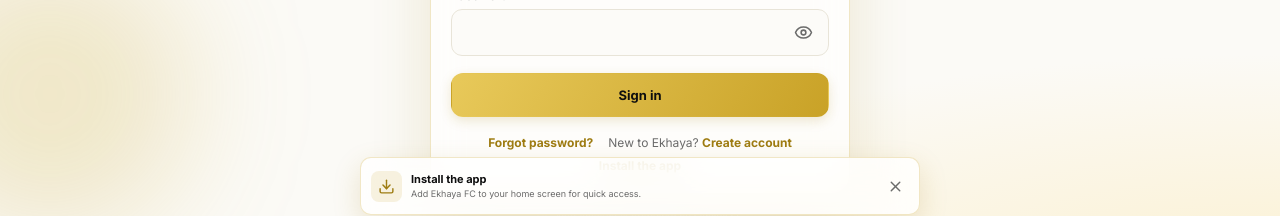
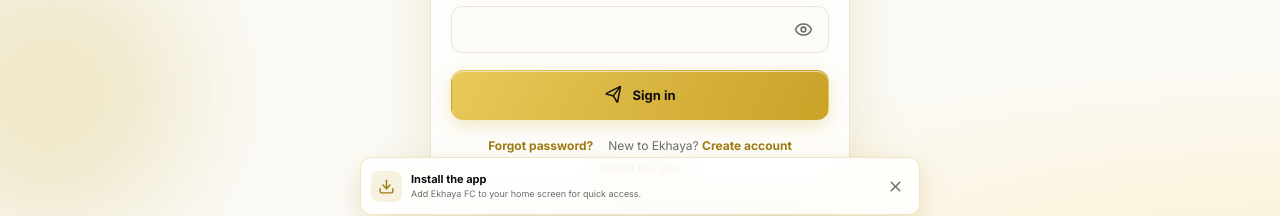
Before and after one commit to bwailafadar-crypto/ekhaya-fc-app, a React (Vite) app: page /#/login in a window 1280 px wide. Shown: the part 506-722 px from the top of the page. Built offline with nearby package versions, Linux system fonts and the light colour scheme; no server answers.

Commit message:
update-38: Telegram-style sign-in

```diff
--- a/src/index.css
+++ b/src/index.css
@@ -1214,3 +1214,52 @@ body::after { bottom: 60px; left: -90px; width: 280px; height: 280px; background
 .nav-item:active { transform: scale(.92); }
 .button, .nav-item { transition: transform 120ms ease, color 160ms ease; }
 @media (prefers-reduced-motion: reduce) { .card, .page-transition, .toast { animation: none; } }
+
+/* ===== Animated sign-in button (update 37) ===== */
+.auth-submit { position: relative; overflow: hidden; isolation: isolate; min-height: 50px; box-shadow: 0 8px 22px rgb(201 162 39 / 32%), inset 0 1px 0 rgb(255 255 255 / 55%); animation: auth-glow 2.8s ease-in-out infinite alternate, auth-pop 420ms cubic-bezier(.2,.9,.3,1.3) both; transition: transform 160ms ease, box-shadow 200ms ease, filter 200ms ease; }
+.auth-submit-label { position: relative; z-index: 2; display: inline-flex; align-items: center; justify-content: center; gap: 8px; }
+/* Gold-white shine sweeping across */
+.auth-submit::before { content: ''; position: absolute; inset: 0; z-index: 1; pointer-events: none; background: linear-gradient(110deg, transparent 32%, rgb(255 255 255 / 60%) 48%, rgb(255 247 214 / 35%) 54%, transparent 68%); transform: translateX(-130%); animation: auth-shine 3.4s ease-in-out infinite; }
+.auth-submit.is-busy::before { animation-duration: 1.1s; }
+.auth-submit:hover:not(:disabled) { transform: translateY(-2px); filter: brightness(1.05); box-shadow: 0 12px 28px rgb(201 162 39 / 42%), inset 0 1px 0 rgb(255 255 255 / 60%); }
+.auth-submit:active:not(:disabled) { transform: translateY(0) scale(.97); }
+.auth-submit:disabled { opacity: .92; cursor: progress; }
+.auth-ripple { position: absolute; z-index: 1; width: 16px; height: 16px; margin: -8px 0 0 -8px; pointer-events: none; border-radius: 50%; background: radial-gradient(circle, rgb(255 255 255 / 75%), rgb(255 236 170 / 35%) 60%, transparent 70%); animation: auth-ripple 600ms ease-out forwards; }
+@keyframes auth-shine { 0%, 50% { transform: translateX(-130%); } 100% { transform: translateX(130%); } }
+@keyframes auth-glow { from { box-shadow: 0 6px 18px rgb(201 162 39 / 26%), inset 0 1px 0 rgb(255 255 255 / 55%); } to { box-shadow: 0 10px 30px rgb(232 201 90 / 52%), inset 0 1px 0 rgb(255 255 255 / 65%); } }
+@keyframes auth-pop { from { opacity: 0; transform: translateY(8px) scale(.96); } to { opacity: 1; transform: none; } }
+@keyframes auth-ripple { to { transform: scale(28); opacity: 0; } }
+@media (prefers-reduced-motion: reduce) {
+  .auth-submit, .auth-submit::before, .auth-ripple { animation: none; }
+  .auth-submit::before { display: none; }
+}
+
+/* ===== Telegram-style send button (update 38) ===== */
+.auth-send { transition: background 260ms ease, color 260ms ease, box-shadow 260ms ease, transform 160ms ease; }
+.auth-send-icon { position: relative; width: 20px; height: 20px; display: inline-grid; place-items: center; }
+.auth-send-icon > svg { grid-area: 1 / 1; }
+.auth-plane { transform: rotate(-8deg); transition: transform 200ms ease; }
+.auth-send.is-idle:hover .auth-plane { transform: translate(2px, -2px) rotate(-14deg); }
+/* Sending: the plane cruises, bobbing forward */
+.auth-send.is-sending .auth-plane { animation: plane-cruise 900ms ease-in-out infinite; }
+.auth-send.is-sending::before { animation-duration: 1.1s; }
+/* Success: plane flies away, button turns green with a check */
+.auth-send.is-success { color: #fff; background: linear-gradient(120deg, #34B35A, #1E8E3E); box-shadow: 0 10px 28px rgb(30 142 62 / 40%), inset 0 1px 0 rgb(255 255 255 / 35%); animation: send-bump 380ms ease-out; }
+.auth-send.is-success::before { display: none; }
+.auth-plane-away { animation: plane-away 700ms cubic-bezier(.5, 0, .75, 0) forwards; }
+.auth-send-check { opacity: 0; animation: check-in 320ms 280ms cubic-bezier(.2, .9, .3, 1.4) forwards; }
+.auth-send.is-error .auth-send-check { animation-delay: 0ms; }
+/* Failure: button turns red and shakes */
+.auth-send.is-error { color: #fff; background: linear-gradient(120deg, #EF5350, #C62828); box-shadow: 0 10px 26px rgb(198 40 40 / 38%), inset 0 1px 0 rgb(255 255 255 / 30%); animation: send-shake 460ms ease-in-out; }
+.auth-send.is-error::before { display: none; }
+.auth-send:disabled { opacity: 1; }
+@keyframes plane-cruise { 0%, 100% { transform: translate(0, 0) rotate(-8deg); } 50% { transform: translate(5px, -3px) rotate(-16deg); } }
+@keyframes plane-away { 0% { transform: translate(0, 0) rotate(-8deg); opacity: 1; } 30% { transform: translate(-4px, 2px) rotate(-4deg); opacity: 1; } 100% { transform: translate(150px, -70px) rotate(-28deg) scale(.5); opacity: 0; } }
+@keyframes check-in { from { opacity: 0; transform: scale(.3) rotate(-25deg); } to { opacity: 1; transform: none; } }
+@keyframes send-bump { 0% { transform: scale(1); } 45% { transform: scale(1.04); } 100% { transform: scale(1); } }
+@keyframes send-shake { 0%, 100% { transform: translateX(0); } 20% { transform: translateX(-8px); } 40% { transform: translateX(7px); } 60% { transform: translateX(-5px); } 80% { transform: translateX(3px); } }
+@media (prefers-reduced-motion: reduce) {
+  .auth-send .auth-plane, .auth-plane-away, .auth-send-check, .auth-send.is-success, .auth-send.is-error { animation: none; }
+  .auth-plane-away { opacity: 0; }
+  .auth-send-check { opacity: 1; }
+}
--- a/src/pages/auth/AuthPages.tsx
+++ b/src/pages/auth/AuthPages.tsx
@@ -1,5 +1,5 @@
 import { FirebaseError } from 'firebase/app'
-import { ArrowLeft, Eye, EyeOff, LoaderCircle, ShieldCheck } from 'lucide-react'
+import { ArrowLeft, Check, Eye, EyeOff, LoaderCircle, Send, ShieldCheck, X } from 'lucide-react'
 import { useState, type FormEvent, type ReactNode } from 'react'
 import { Link, Navigate, useLocation, useNavigate } from 'react-router-dom'
 import { Button } from '../../components/UI'
@@ -120,11 +120,52 @@ function GoogleSignIn({ onError }: { onError: (message: string) => void }) {
 }
 
 function SubmitButton({ busy, idleLabel, busyLabel }: { busy: boolean; idleLabel: string; busyLabel: string }) {
+  const [ripple, setRipple] = useState<{ x: number; y: number; key: number } | null>(null)
   return (
-    <Button type="submit" disabled={busy} aria-busy={busy}>
-      {busy && <LoaderCircle className="button-spinner" size={17} aria-hidden="true" />}
-      {busy ? busyLabel : idleLabel}
+    <Button
+      type="submit"
+      className={`auth-submit${busy ? ' is-busy' : ''}`}
+      disabled={busy}
+      aria-busy={busy}
+      onPointerDown={(event) => {
+        // Gold ripple from where the button was pressed.
+        const box = event.currentTarget.getBoundingClientRect()
+        setRipple({ x: event.clientX - box.left, y: event.clientY - box.top, key: Date.now() })
+      }}
+    >
+      {ripple && <span key={ripple.key} className="auth-ripple" style={{ left: ripple.x, top: ripple.y }} aria-hidden="true" onAnimationEnd={() => setRipple(null)} />}
+      <span className="auth-submit-label">
+        {busy && <LoaderCircle className="button-spinner" size={17} aria-hidden="true" />}
+        {busy ? busyLabel : idleLabel}
+      </span>
     </Button>
+  )
+}
+
+type SendStatus = 'idle' | 'sending' | 'success' | 'error'
+
+/**
+ * Telegram-style send button: a paper plane cruises while signing in, flies
+ * away and the button turns green on success, or turns red and shakes on failure.
+ */
+function SendButton({ status, label }: { status: SendStatus; label: string }) {
+  const text = status === 'sending' ? 'Signing in…' : status === 'success' ? 'Welcome!' : status === 'error' ? 'Try again' : label
+  return (
+    <button
+      type="submit"
+      className={`button button-primary auth-submit auth-send is-${status}`}
+      disabled={status === 'sending' || status === 'success'}
+      aria-busy={status === 'sending'}
+    >
+      <span className="auth-submit-label">
+        <span className="auth-send-icon" aria-hidden="true">
+          {status === 'success' ? <><Send className="auth-plane auth-plane-away" size={18} /><Check className="auth-send-check" size={19} strokeWidth={3} /></>
+            : status === 'error' ? <X className="auth-send-check" size={19} strokeWidth={3} />
+            : <Send className="auth-plane" size={18} />}
+        </span>
+        <span aria-live="polite">{text}</span>
+      </span>
+    </button>
   )
 }
 
@@ -132,16 +173,19 @@ function AuthShell({
   title,
   intro,
   children,
+  holdRedirect = false,
 }: {
   title: string
   intro: string
   children: ReactNode
+  /** Keep this page on screen (e.g. to finish the sign-in animation). */
+  holdRedirect?: boolean
 }) {
   const { user, loading } = useAuth()
   const location = useLocation()
 
-  if (loading) return <div className="auth-loading"><div className="skeleton" /></div>
-  if (user) {
+  if (loading && !holdRedirect) return <div className="auth-loading"><div className="skeleton" /></div>
+  if (user && !holdRedirect) {
     const from = (location.state as { from?: string } | null)?.from
     return <Navigate to={from?.startsWith('/') ? from : '/'} replace />
   }
@@ -174,25 +218,27 @@ export function LoginPage() {
   const [email, setEmail] = useState('')
   const [password, setPassword] = useState('')
   const [error, setError] = useState('')
-  const [submitting, setSubmitting] = useState(false)
+  const [status, setStatus] = useState<SendStatus>('idle')
 
   async function handleSubmit(event: FormEvent<HTMLFormElement>) {
     event.preventDefault()
     setError('')
-    setSubmitting(true)
+    setStatus('sending')
     try {
       await signIn(email, password)
+      // Green "Welcome!" while the plane flies off, then into the app.
+      setStatus('success')
       const from = (location.state as { from?: string } | null)?.from
-      navigate(from?.startsWith('/') ? from : '/', { replace: true })
+      window.setTimeout(() => navigate(from?.startsWith('/') ? from : '/', { replace: true }), 1100)
     } catch (reason) {
       setError(getErrorMessage(reason))
-    } finally {
-      setSubmitting(false)
+      setStatus('error')
+      window.setTimeout(() => setStatus((current) => (current === 'error' ? 'idle' : current)), 1800)
     }
   }
 
   return (
-    <AuthShell title="Welcome back" intro="Sign in to follow the club and connect with Ekhaya supporters.">
+    <AuthShell title="Welcome back" intro="Sign in to follow the club and connect with Ekhaya supporters." holdRedirect={status === 'sending' || status === 'success'}>
       {accountBlocked && <p className="auth-error" role="alert">This account has been blocked by the club. Contact Ekhaya FC if you think this is a mistake.</p>}
       <GoogleSignIn onError={setError} />
       <form className="auth-form" onSubmit={handleSubmit}>
@@ -202,7 +248,7 @@ export function LoginPage() {
         </div>
         <PasswordField id="login-password" label="Password" autoComplete="current-password" value={password} onChange={setPassword} />
         {error && <p className="auth-error" role="alert">{error}</p>}
-        <SubmitButton busy={submitting} idleLabel="Sign in" busyLabel="Signing in..." />
+        <SendButton status={status} label="Sign in" />
       </form>
       <div className="auth-links">
         <Link className="auth-link" to="/forgot-password">Forgot password?</Link>
```
